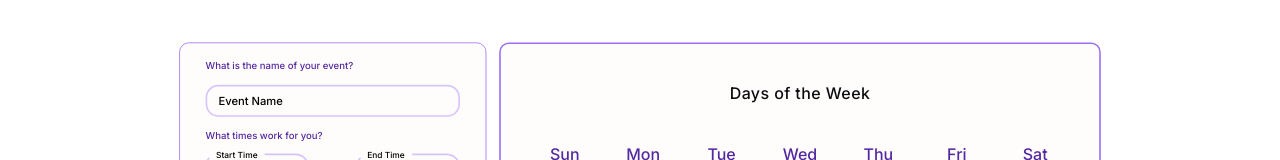
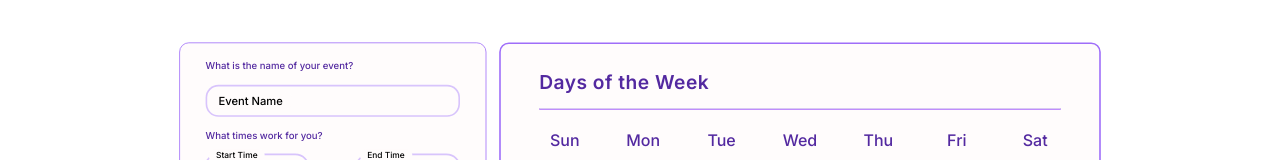
Before and after one commit to project-weave/weave-ui, a Next.js app: page / in a window 1280 px wide. Both pictures are taken after a click on the button "Days of The Week". Shown: the part 908-1068 px from the top of the page. Built offline with nearby package versions, Linux system fonts and the light colour scheme.

Commit message:
chore: add spinner when new event submit clicked + adjust day of week header styling

```diff
--- a/src/components/days-of-week-picker.tsx
+++ b/src/components/days-of-week-picker.tsx
@@ -29,7 +29,10 @@ export default function DaysOfWeekPicker({ selectedDaysOfWeek, setSelectedDaysOf
       onMouseUp={onDragSelectMouseUp}
     >
       {size === "large" && (
-        <h1 className="text-sec mb-12 mt-8 text-center text-xl font-medium tracking-wide">{DAYS_OF_WEEK_TITLE}</h1>
+        <div className="mx-4 mb-6 mt-4 ">
+          <h1 className="text-left text-2xl font-semibold tracking-wide text-secondary">{DAYS_OF_WEEK_TITLE}</h1>
+          <hr className="mt-4 h-[0.1rem] bg-primary-dark" />
+        </div>
       )}
 
       <div className="flex flex-grow justify-between">
--- a/src/components/event-form.tsx
+++ b/src/components/event-form.tsx
@@ -9,6 +9,7 @@ import { cn } from "@/lib/utils";
 import useAvailabilityGridStore, { AvailabilityType } from "@/store/availabilityGridStore";
 import { EventDate } from "@/store/availabilityGridStore";
 import { format, isBefore, isEqual, parse } from "date-fns";
+import { Loader2 } from "lucide-react";
 import { useRouter } from "next/navigation";
 import { Dispatch, SetStateAction, useEffect, useState } from "react";
 
@@ -65,6 +66,8 @@ export default function EventForm({
   const setSpecificDatesEvent = useAvailabilityGridStore((state) => state.setSpecificDatesEvent);
   const setDaysOfTheWeekEvent = useAvailabilityGridStore((state) => state.setDaysOfTheWeekEvent);
 
+  const [submitClicked, setSubmitClicked] = useState(false);
+
   useEffect(() => {
     const startTime = parse(`${startTimeHour}:${startTimeMinute} ${startTimeAmPm}`, "h:mm a", new Date());
     const endTime = parse(`${endTimeHour}:${endTimeMinute} ${endTimeAmPm}`, "h:mm a", new Date());
@@ -103,8 +106,8 @@ export default function EventForm({
     } else {
       setDaysOfTheWeekEvent(eventName, format(startTime, "HH:mm:ss"), format(endTime, "HH:mm:ss"));
     }
-
     router.push("/123");
+    setSubmitClicked(true);
   }
 
   return (
@@ -131,7 +134,6 @@ export default function EventForm({
             value={eventName}
           />
         </div>
-
         <div className="mb-4 flex flex-col text-sm">
           <p className="mb-4 text-xs font-medium text-secondary"> {WHAT_TIMES} </p>
           <div className="flex w-full items-center">
@@ -160,7 +162,6 @@ export default function EventForm({
             />
           </div>
         </div>
-
         <div className="mb-6 flex flex-col text-sm">
           <p className="mb-4 text-xs font-medium text-secondary"> {WHAT_AVAILABILITY} </p>
           <div className="flex w-full items-center">
@@ -187,7 +188,6 @@ export default function EventForm({
             </Button>
           </div>
         </div>
-
         <div className="mb-4 flex-grow">
           {availabilityType === AvailabilityType.SPECIFIC_DATES ? (
             <Calendar
@@ -203,7 +203,6 @@ export default function EventForm({
             <DaysOfWeekPicker selectedDaysOfWeek={selectedDaysOfWeek} setSelectedDaysOfWeek={setSelectedDaysOfWeek} />
           )}
         </div>
-
         {/* <div className="mb-2 ml-1 flex items-center text-sm">
               <Checkbox className="h-4 w-4" id="avail-notif" />
               <label className="ml-2 pt-0 text-xs text-secondary" htmlFor="avail-notif">
@@ -211,6 +210,11 @@ export default function EventForm({
               </label>
             </div> */}
 
+        {submitClicked ? (
+          <div className="flex justify-center">
+            <Loader2 className="h-12 w-12 animate-spin text-primary" />
+          </div>
+        ) : (
           <Button
             className="mt-3 h-auto w-full rounded-2xl border-[1px] border-primary py-4 align-bottom"
             disabled={!isFormValid}
@@ -219,6 +223,7 @@ export default function EventForm({
           >
             {CREATE_EVENT}
           </Button>
+        )}
       </form>
     </div>
   );
```
Lines whose indentation alone changed are shown as unchanged.
